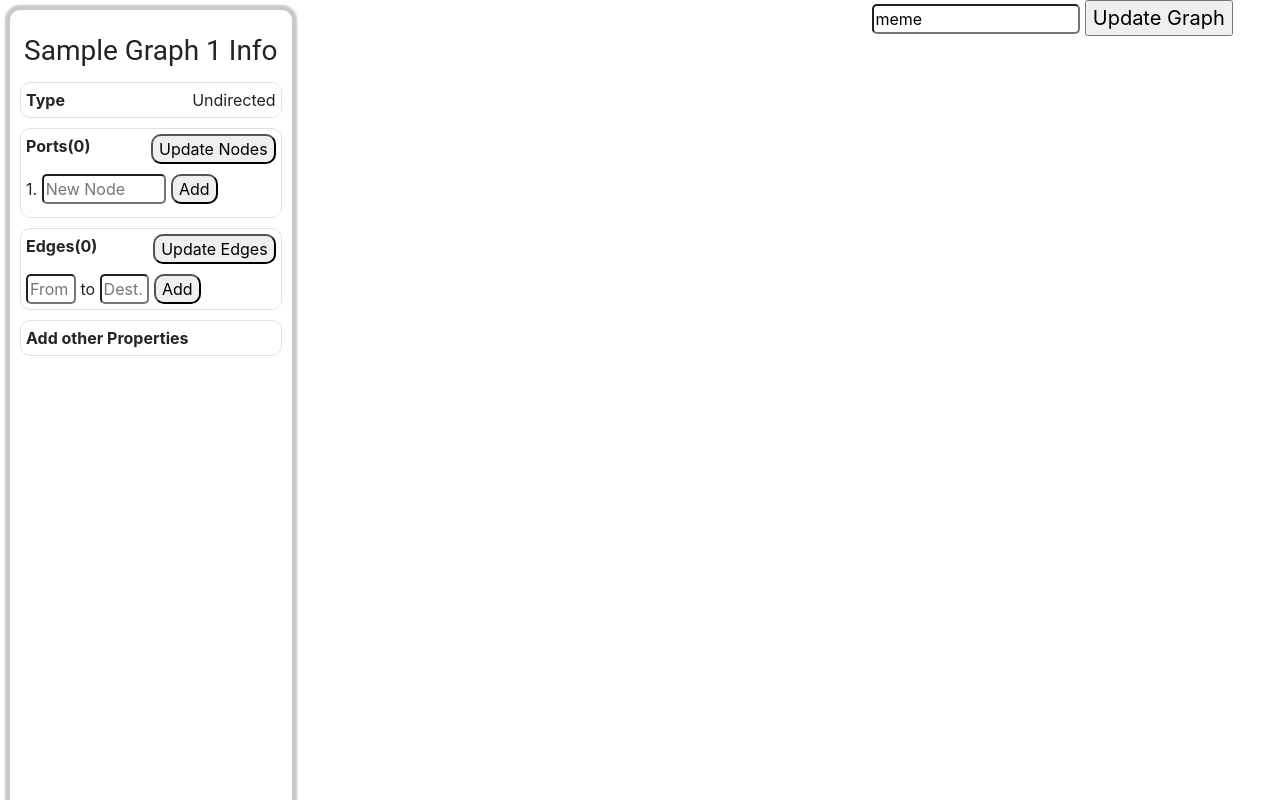
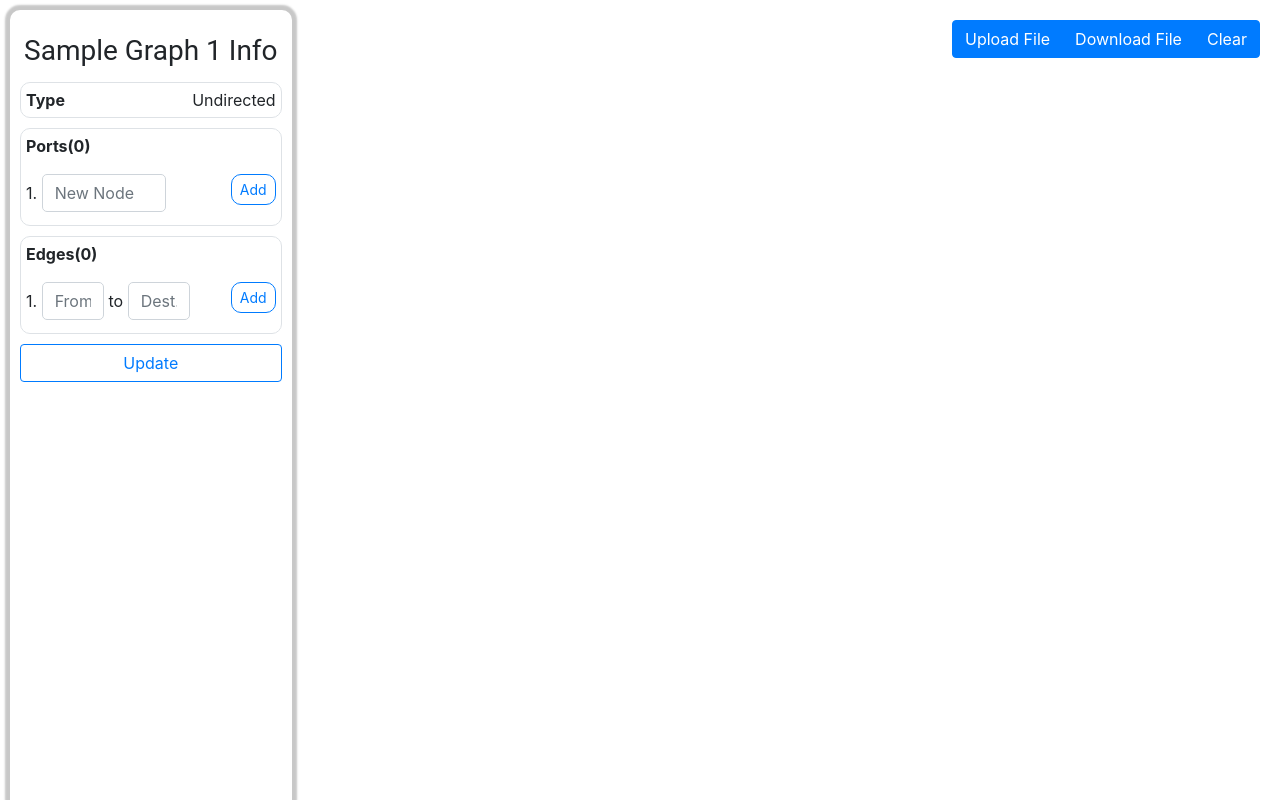
Before and after one commit to danielgiampaolo/CIS4930_Python, a Django app: page / in a window 1280 px wide. Run offline with Django 3.2, Linux system fonts and the light colour scheme; some libraries are stand-ins or nearby versions.

Commit message:
Added some Bootstrap

```diff
--- a/src/graph/forms.py
+++ b/src/graph/forms.py
@@ -16,7 +16,6 @@ class nodeInput(forms.Form):
         self.fields[name] = forms.CharField(
             max_length=20, empty_value=value
         )
-        pass
 
     def addEdge(self, name_to, value_to, name_from, value_from):
         self.fields[name_to] = forms.CharField(
@@ -30,7 +29,6 @@ class nodeInput(forms.Form):
         self.fields[delName] = forms.CharField(
             max_length=20, empty_value=''
         )
-        pass
 
     def delEdge(self, name_to, name_from):
         self.fields[name_to] = forms.CharField(
--- a/src/graph/views.py
+++ b/src/graph/views.py
@@ -1,4 +1,4 @@
-from django.shortcuts import get_object_or_404, render
+from django.shortcuts import get_object_or_404, render, redirect
 from django.views.decorators.http import require_http_methods
 from .forms import nodeInput
 
@@ -117,26 +117,16 @@ def handle_graph_post(response):
         print("printing cleaned data")
         print(form.cleaned_data)
 
-        graph_data = {
-            "nodes": response.session.get('nodes', []),  # save later
-            "edges": response.session.get('edges', []),
-            "type": response.session.get('type', 'Undirected'),
-            "num_nodes": num_nodes,
-            "num_edges": num_edges,
-        }
-
-
-        return render(response, 'index.html', graph_data)
+        return redirect('/') # make a GET after changing session data
 
     else:
-        graph_data = {
-            "nodes": response.session.get('nodes', []),  # save later
-            "edges": response.session.get('edges', []),
-            "type": response.session.get('type', 'Undirected'),
-            "num_nodes": num_nodes,
-            "num_edges": num_edges,
-        }
-        return render(response, 'index.html', graph_data)
+
+        # tell user something went wrong.
+        # Error checking
+        # Form validation
+        # Etc.
+
+        return redirect('/')
 
 def get_post_data(request):
     num_nodes = request.session.get('num_nodes', 0)
--- a/src/templates/graph_base.html
+++ b/src/templates/graph_base.html
@@ -1,9 +1,14 @@
 <div class="graphView">
-    <div style="float: right">
-        <label for="node"></label>
-        <label for="edge"></label>
-        <input name ="node" style=" width:50%; border-radius: 5px" value="meme"/>
-            <input style="font-size: 20px" name="updateAll" type="submit" value="Update Graph" />
-    </div>
+    <form name="update" action="/" method="POST">
+        {% csrf_token %}
+        <div class="btn-group"
+             role="group"
+             style="right: 0; top: 0; margin: 20px"
+        >
+            <button type="button" class="btn btn-primary">Upload File</button>
+            <button type="button" class="btn btn-primary">Download File</button>
+            <button type="button" class="btn btn-primary">Clear</button>
+        </div>
+    </form>
 
 </div>
--- a/src/templates/graph_context.html
+++ /dev/null
@@ -1 +0,0 @@
-{% extends "graph_base.html" %}
--- a/src/templates/index.html
+++ b/src/templates/index.html
@@ -6,7 +6,7 @@
         .sidenav {
             height: 100%;
             width: 22vw;
-            min-width: 200px;
+            min-width: 280px;
             position: fixed;
             top: 0;
             left: 0;
@@ -43,55 +43,13 @@
             border: 1px solid #dee2e6 !important;
         }
 
-        .button {
-            border: black;
-            color: white;
-            padding: 5px 5px;
-            text-align: center;
-            border-radius: 5px;
-            font-size: 13px;
-            cursor: pointer;
-            background: #2e353d;
-        }
-
-        .dropdown {
-            position: relative;
-            display: inline-block;
-        }
-
-        .dropdown-content {
-            display: none;
-            position: absolute;
-            background-color: #f1f1f1;
-            min-width: 160px;
-            box-shadow: 0px 8px 16px 0px rgba(0, 0, 0, 0.2);
-            z-index: 1;
-        }
-
-        .dropdown-content a {
-            color: black;
-            padding: 12px 16px;
-            text-decoration: none;
-            display: inline-block;
-        }
-
-        .dropdown-content a:hover {
-            background-color: #ddd;
-        }
-
-        .dropdown:hover .dropdown-content {
-            display: block;
-            width: 100%
-        }
-
-        .graphView{
+        .graphView {
             float: right;
             height: 100%;
             width: auto;
             position: relative;
             flex-direction: column;
         }
-
 
     </style>
     <title>NetView</title>
@@ -110,12 +68,7 @@
 </div>
 
 <div style="margin-left: 23vw">
-    <form name="update" action="/" method="POST">
-        {% csrf_token %}
-        {% include 'graph_context.html' %}
-
-    </form>
-
+    {% include 'graph_base.html' %}
 </div>
 
 
--- a/src/templates/sidebar_base.html
+++ b/src/templates/sidebar_base.html
@@ -14,9 +14,4 @@
     Form of Nodes & Edges replace this
     {% endblock %}
 
-
-    <div class="property">
-        <span style="font-weight: bold">Add other Properties</span>
-    </div>
-
 </div>
--- a/src/templates/sidebar_context.html
+++ b/src/templates/sidebar_context.html
@@ -4,16 +4,18 @@
 
 {% for node in nodes %}
 <div>
-    <label> {{forloop.counter}}.
+    <label style="width: 100%">
+        {{forloop.counter}}.
         <input
                 name="node{{forloop.counter}}"
-                style=" width:50%; border-radius: 5px"
+                style=" width:50%; border-radius: 5px; display: inline"
+                class="form-control"
                 value="{{ node }}"
         />
         <input
                 style="border-radius: 10px; float: right"
                 name="deleteNode"
-                    id=""
+                class="btn btn-outline-danger btn-sm"
                 type="submit"
                 value="Delete Node {{forloop.counter}}"
 
@@ -25,7 +27,6 @@
 {% endblock %}
 
 
-
 {% block edge_loop %}
 
 {% for edge in edges %}
@@ -34,21 +35,21 @@
         {{forloop.counter}}.
         <input
                 name="edge{{forloop.counter}}from"
-                style=" width:20%; border-radius: 5px"
+                style=" width:20%; border-radius: 5px; display: inline"
+                class="form-control"
                 value="{{ edge.0 }}"
         />
-
-    </label>
-    <label>
         to
         <input
                 name="edge{{forloop.counter}}to"
-                style=" width:20%; border-radius: 5px;"
+                style=" width:20%; border-radius: 5px; display: inline"
+                class="form-control"
                 value="{{ edge.1 }}"
         />
         <input
                 style="border-radius: 10px; float: right"
                 name="deleteEdge"
+                class="btn btn-outline-danger btn-sm"
                 type="submit"
                 value="Delete Edge {{forloop.counter}}"
         />
--- a/src/templates/sidebar_form.html
+++ b/src/templates/sidebar_form.html
@@ -12,25 +12,21 @@
     <div class="property" style="overflow: auto; max-height: 300px">
         <p style="font-weight: bold">
             Ports({{ nodes|length }})
-            <input
-                    style="border-radius: 10px; float: right"
-                    name="updateNodes"
-                    type="submit"
-                    value="Update Nodes"
-            />
         </p>
 
         {% block node_loop %} {% endblock %}
 
-        <label>
+        <label style="width: 100%">
             {{ nodes|length|add:1 }}.
             <input
                     name="newNode"
-                    style=" width:50%; border-radius: 5px"
+                    style=" width:50%; border-radius: 5px; display: inline"
+                    class="form-control"
                     placeholder="New Node"
             />
             <input
-                    style="border-radius: 10px"
+                    style="border-radius: 10px; float: right"
+                    class="btn btn-outline-primary btn-sm"
                     name="addNode"
                     type="submit"
                     value="Add"
@@ -47,22 +43,44 @@
 
         <p style="font-weight: bold">
             Edges({{ edges|length }})
-            <input
-                    style="border-radius: 10px; float: right"
-                    name="updateEdges"
-                    type="submit"
-                    value="Update Edges"
-            />
         </p>
 
         {% block edge_loop %} {% endblock %}
 
-        <input name="newedgefrom" style=" width:20%; border-radius: 5px" placeholder="From"/>
-        to
-        <input name="newedgeto" style=" width:20%; border-radius: 5px" placeholder="Dest."/>
-        <input style="border-radius: 10px" name="addEdge" type="submit" value="Add"/>
-        <br/>
+        <label style="width: 100%">
+            {{ nodes|length|add:1 }}.
+            <input
+                    name="newedgefrom"
+                    style=" width:25%; border-radius: 5px; display: inline"
+                    placeholder="From"
+                    class="form-control"
+            />
+            to
+            <input
+                    name="newedgeto"
+                    style=" width:25%; border-radius: 5px; display: inline"
+                    placeholder="Dest."
+                    class="form-control"
+            />
+            <input
+                    style="border-radius: 10px; float: right"
+                    name="addEdge"
+                    class="btn btn-outline-primary btn-sm"
+                    type="submit"
+                    value="Add"
+            />
+        </label>
     </div>
+
+    <div style="margin: 10px">
+        <input
+                name="update"
+                class="btn btn-outline-primary btn-block"
+                type="submit"
+                value="Update"
+        />
+    </div>
+
 </form>
 
 {% endblock %}
```
Lines whose indentation alone changed are shown as unchanged.
